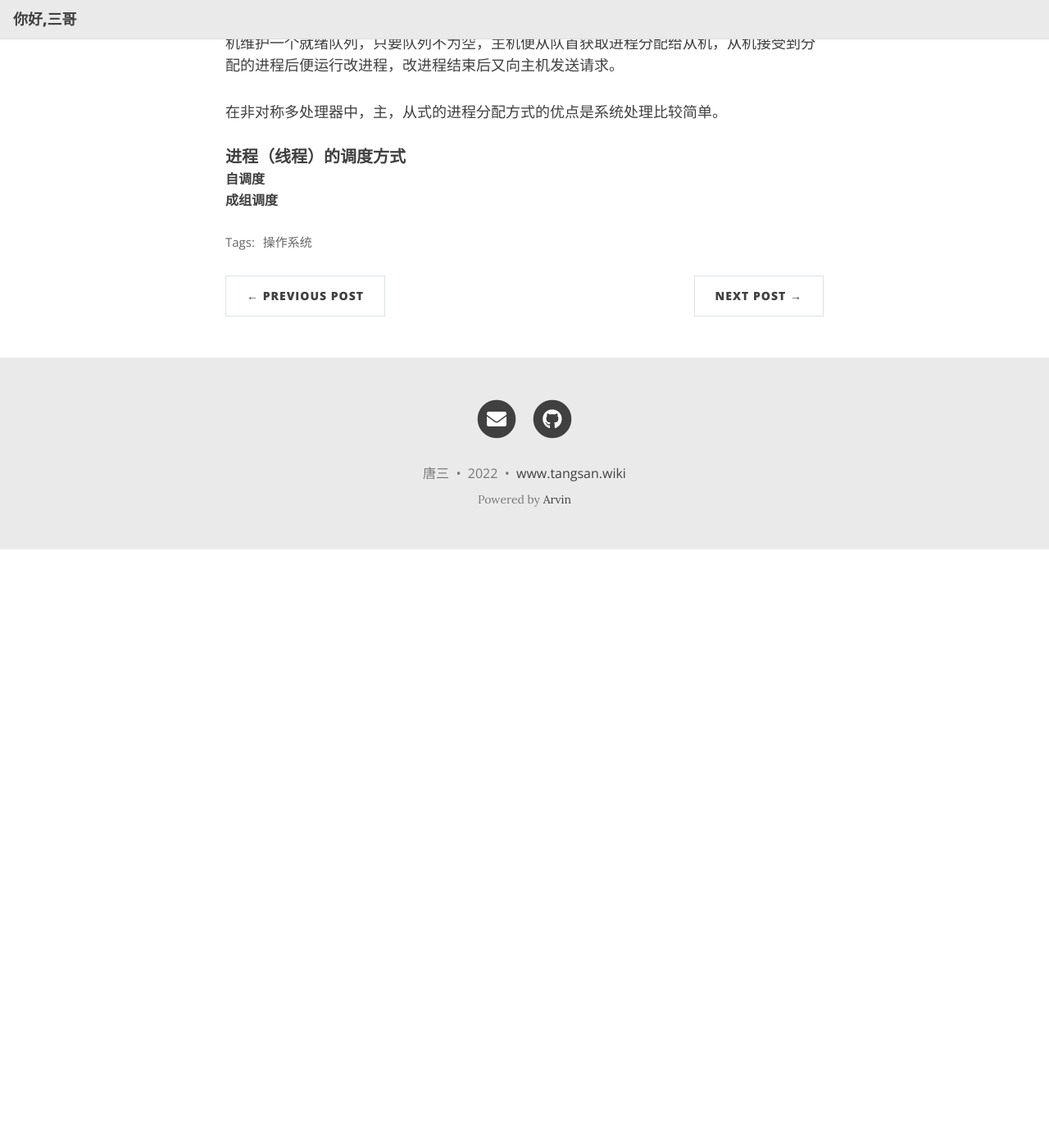
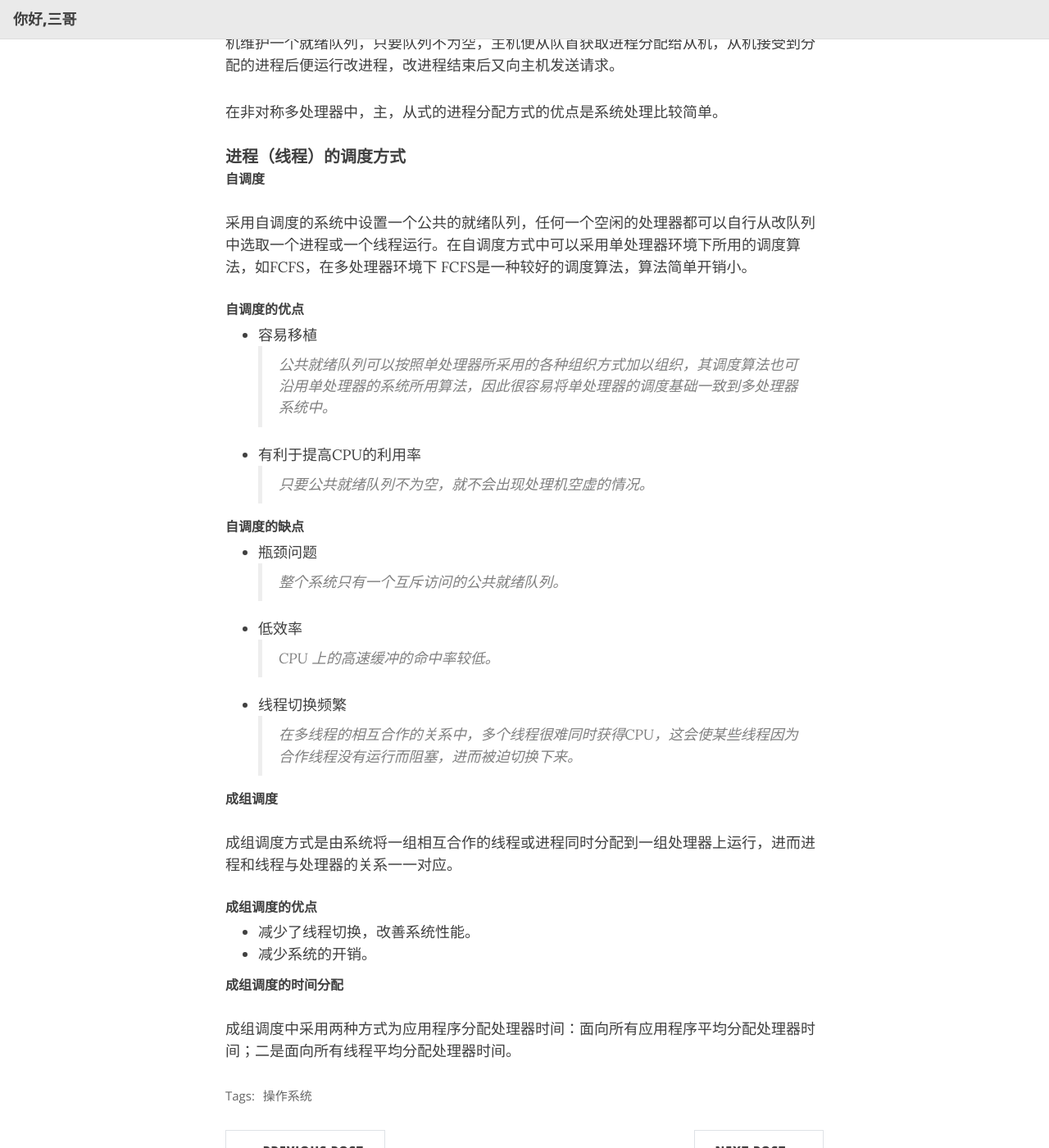
Before and after one commit to wangpf1024/ittarvin.github.io.expired, a Jekyll site: the page built from _posts/2022-08-07-Operation-System-进程-调度-多处理器.md, in a window 1280 px wide and 1400 px high, scrolled down 1879 px. Shown: the whole window at 82% size. Built offline with Jekyll 4.4.1, drawn with Linux system fonts in a browser that asks for light colours; nearby versions of some CDN libraries; before the commit the page ends 2549 px from its top, so only the background shows below that.

Commit message:
update os

```diff
--- a/_posts/2022-08-07-Operation-System-进程-调度-多处理器.md
+++ b/_posts/2022-08-07-Operation-System-进程-调度-多处理器.md
@@ -48,4 +48,37 @@ share-img: /assets/img/IMG_1482.JPG
 ### 进程（线程）的调度方式
 
 #### 自调度
+
+采用自调度的系统中设置一个公共的就绪队列，任何一个空闲的处理器都可以自行从改队列中选取一个进程或一个线程运行。在自调度方式中可以采用单处理器环境下所用的调度算法，如FCFS，在多处理器环境下 FCFS是一种较好的调度算法，算法简单开销小。
+
+##### 自调度的优点
+
+- 容易移植
+> 公共就绪队列可以按照单处理器所采用的各种组织方式加以组织，其调度算法也可沿用单处理器的系统所用算法，因此很容易将单处理器的调度基础一致到多处理器系统中。
+
+- 有利于提高CPU的利用率
+> 只要公共就绪队列不为空，就不会出现处理机空虚的情况。
+
+##### 自调度的缺点
+
+- 瓶颈问题
+> 整个系统只有一个互斥访问的公共就绪队列。
+
+- 低效率
+> CPU 上的高速缓冲的命中率较低。
+
+- 线程切换频繁
+> 在多线程的相互合作的关系中，多个线程很难同时获得CPU，这会使某些线程因为合作线程没有运行而阻塞，进而被迫切换下来。
+
 #### 成组调度
+
+成组调度方式是由系统将一组相互合作的线程或进程同时分配到一组处理器上运行，进而进程和线程与处理器的关系一一对应。
+
+##### 成组调度的优点
+
+- 减少了线程切换，改善系统性能。
+- 减少系统的开销。
+
+##### 成组调度的时间分配
+
+成组调度中采用两种方式为应用程序分配处理器时间：面向所有应用程序平均分配处理器时间；二是面向所有线程平均分配处理器时间。
```
Also changed, not shown: 2 other files.
